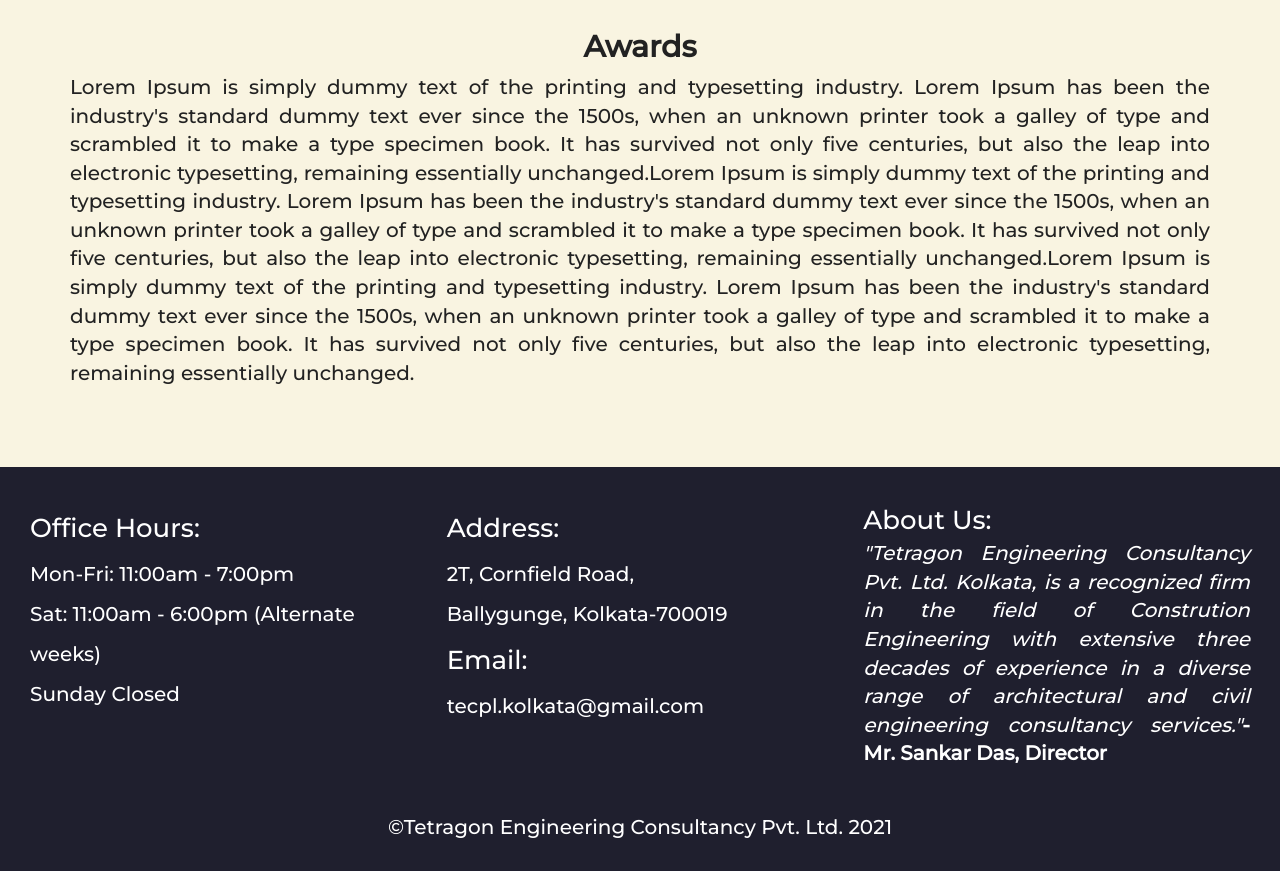
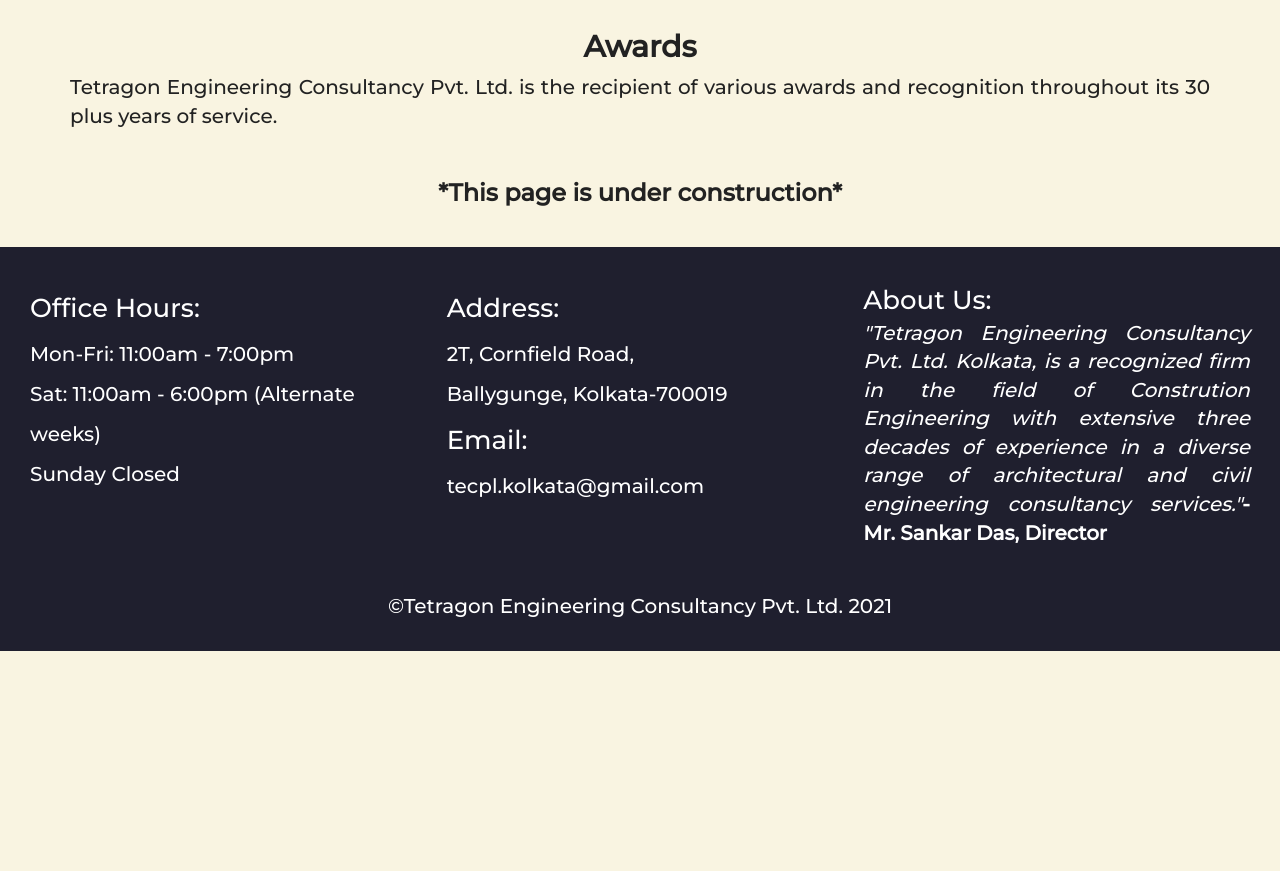
Before and after one commit to shounak-d73/tetragon, a plain HTML site: page awards.html in a window 1280 px wide. Shown: the part 859-1730 px from the top of the page. After the commit the page ends 1510 px from the top, so only its background shows below. Drawn offline with nearby package versions, Linux system fonts and the light colour scheme.

Commit message:
Awards write-up

```diff
--- a/awards.html
+++ b/awards.html
@@ -69,8 +69,9 @@
 		</div>
 
 		<h2 id="text-styles" class="text-center">Awards</h2>
-		<div class="text-center" style="text-align: justify;">Lorem Ipsum is simply dummy text of the printing and typesetting industry. Lorem Ipsum has been the industry's standard dummy text ever since the 1500s, when an unknown printer took a galley of type and scrambled it to make a type specimen book. It has survived not only five centuries, but also the leap into electronic typesetting, remaining essentially unchanged.Lorem Ipsum is simply dummy text of the printing and typesetting industry. Lorem Ipsum has been the industry's standard dummy text ever since the 1500s, when an unknown printer took a galley of type and scrambled it to make a type specimen book. It has survived not only five centuries, but also the leap into electronic typesetting, remaining essentially unchanged.Lorem Ipsum is simply dummy text of the printing and typesetting industry. Lorem Ipsum has been the industry's standard dummy text ever since the 1500s, when an unknown printer took a galley of type and scrambled it to make a type specimen book. It has survived not only five centuries, but also the leap into electronic typesetting, remaining essentially unchanged.
+		<div class="text-center" style="text-align: justify;">Tetragon Engineering Consultancy Pvt. Ltd. is the recipient of various awards and recognition throughout its 30 plus years of service.
 		</div>
+		<h3 id="text-styles" class="text-center">*This page is under construction*</h3>
 
 	</div>
 
```
